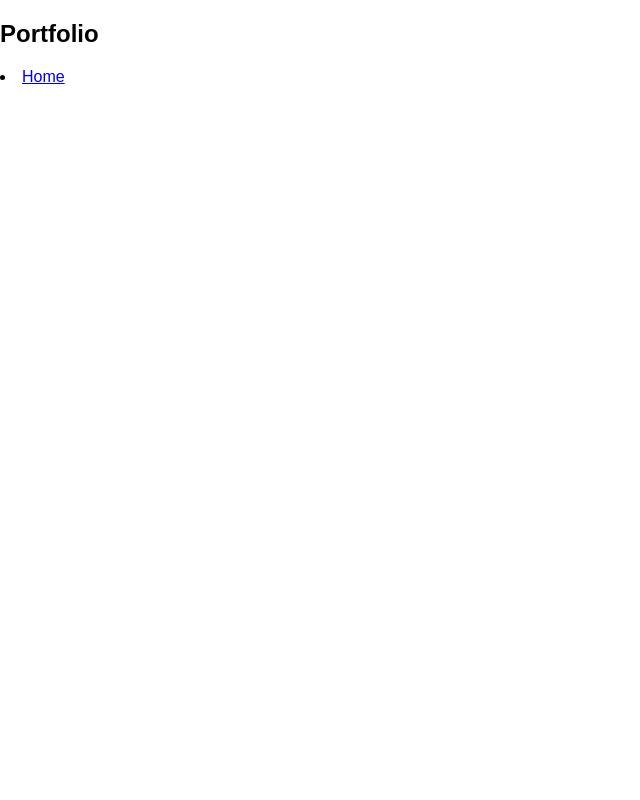
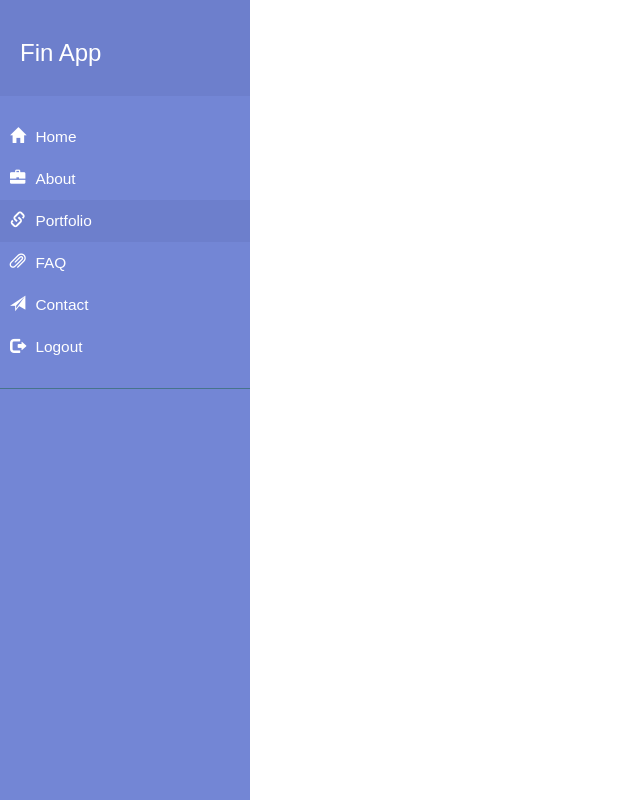
Before and after one commit to tyellu/FinApp, a React (Create React App) app in the folder FinApp/client/: page /Portfolio in a window 1280 px wide. Shown: the whole page, without its empty margins (0-640 px from the left). Built offline with nearby package versions, Linux system fonts and the light colour scheme.

Commit message:
add side menu for porfolio page

```diff
--- a/FinApp/client/package.json
+++ b/FinApp/client/package.json
@@ -7,7 +7,8 @@
     "react-dom": "^16.2.0",
     "react-router": "^4.2.0",
     "react-router-dom": "^4.2.2",
-    "react-scripts": "1.1.1"
+    "react-scripts": "1.1.1",
+    "react-sidebar": "^2.3.2"
   },
   "scripts": {
     "start": "react-scripts start",
--- a/FinApp/client/public/index.html
+++ b/FinApp/client/public/index.html
@@ -10,6 +10,7 @@
     -->
     <link rel="manifest" href="%PUBLIC_URL%/manifest.json">
     <link rel="shortcut icon" href="%PUBLIC_URL%/favicon.ico">
+    <link rel="stylesheet" href="https://maxcdn.bootstrapcdn.com/bootstrap/3.3.7/css/bootstrap.min.css">
     <!--
       Notice the use of %PUBLIC_URL% in the tags above.
       It will be replaced with the URL of the `public` folder during the build.
--- a/FinApp/client/src/Portfolio.js
+++ b/FinApp/client/src/Portfolio.js
@@ -1,15 +1,80 @@
 import React, { Component } from 'react';
 import { Link } from 'react-router-dom';
+import './sidebar.css';
 
 class Portfolio extends Component {
-   render() {
 
-      return (
-         <div>
-            <h2>Portfolio</h2>
-            <li><Link to={'/'}>Home</Link></li>
-         </div>
-      );
-   }
+  constructor(props) {
+        super(props);
+        this.state = { collapsed: true };
+    }
+
+  mouseOver() {
+      console.log('print');
+        this.setState({ collapsed: false });
+  }
+
+  mouseOut() {
+        this.setState({ collapsed: true });
+  }
+
+
+  render() {
+    return <div>
+        <div class="wrapper">
+            <nav id="sidebar" className={(this.state.collapsed ? "active " : "")}  onMouseOver={this.mouseOver.bind(this)} onMouseOut={this.mouseOut.bind(this)} >
+                <div class="sidebar-header">
+                    <h3>Fin App</h3>
+                    <strong>FA</strong>
+                </div>
+
+                <ul class="list-unstyled components">
+                    <li>
+                        <Link to={'/'}>
+                            <i class="glyphicon glyphicon-home"></i>
+                            Home
+                        </Link>
+                    </li>
+                    <li>
+                        <Link to={'/About'}>
+                            <i class="glyphicon glyphicon-briefcase"></i>
+                            About
+                        </Link>
+                    </li>
+                    <li class="active">
+                        <Link to={'/Portfolio'}>
+                            <i class="glyphicon glyphicon-link"></i>
+                            Portfolio
+                        </Link>
+                    </li>
+                    <li>
+                        <Link to={'/FAQ'}>
+                            <i class="glyphicon glyphicon-paperclip"></i>
+                            FAQ
+                        </Link>
+                    </li>
+                    <li>
+                        <Link to={'/Contact'}>
+                            <i class="glyphicon glyphicon-send"></i>
+                            Contact
+                        </Link>
+                    </li>
+                    <li>
+                        <Link to={'/Logout'}>
+                            <i class="glyphicon glyphicon-log-out"></i>
+                            Logout
+                        </Link>
+                    </li>
+                </ul>
+            </nav>
+
+            <div id="content">
+
+            </div>
+        </div>
+
+    </div>;
+  }
+
 }
 export default Portfolio;
--- /dev/null
+++ b/FinApp/client/src/sidebar.css
@@ -0,0 +1,207 @@
+a, a:hover, a:focus {
+    color: inherit;
+    text-decoration: none;
+    transition: all 0.3s;
+}
+
+/* side bar */
+.wrapper {
+    display: flex;
+    align-items: stretch;
+}
+
+#sidebar {
+    min-width: 250px;
+    max-width: 250px;
+    background: #7386D5;
+    color: #fff;
+    transition: all 0.3s;
+}
+
+#sidebar.active {
+    min-width: 80px;
+    max-width: 80px;
+    text-align: center;
+}
+
+#sidebar.active .sidebar-header h3, #sidebar.active .CTAs {
+    display: none;
+}
+
+#sidebar.active .sidebar-header strong {
+    display: block;
+}
+
+#sidebar ul li a {
+    text-align: left;
+}
+
+#sidebar.active ul li a {
+    padding: 20px 10px;
+    text-align: center;
+    font-size: 0.85em;
+}
+
+#sidebar.active ul li a i {
+    margin-right:  0;
+    display: block;
+    font-size: 1.8em;
+    margin-bottom: 5px;
+}
+
+#sidebar.active ul ul a {
+    padding: 10px !important;
+}
+
+#sidebar.active a[aria-expanded="false"]::before, #sidebar.active a[aria-expanded="true"]::before {
+    top: auto;
+    bottom: 5px;
+    right: 50%;
+    -webkit-transform: translateX(50%);
+    -ms-transform: translateX(50%);
+    transform: translateX(50%);
+}
+
+#sidebar .sidebar-header {
+    padding: 20px;
+    background: #6d7fcc;
+}
+
+#sidebar .sidebar-header strong {
+    display: none;
+    font-size: 1.8em;
+}
+
+#sidebar ul.components {
+    padding: 20px 0;
+    border-bottom: 1px solid #47748b;
+}
+
+#sidebar ul li a {
+    padding: 10px;
+    font-size: 1.1em;
+    display: block;
+}
+#sidebar ul li a:hover {
+    color: #7386D5;
+    background: #fff;
+}
+#sidebar ul li a i {
+    margin-right: 10px;
+}
+
+#sidebar ul li.active > a, a[aria-expanded="true"] {
+    color: #fff;
+    background: #6d7fcc;
+}
+
+
+a[data-toggle="collapse"] {
+    position: relative;
+}
+
+a[aria-expanded="false"]::before, a[aria-expanded="true"]::before {
+    content: '\e259';
+    display: block;
+    position: absolute;
+    right: 20px;
+    font-family: 'Glyphicons Halflings';
+    font-size: 0.6em;
+}
+a[aria-expanded="true"]::before {
+    content: '\e260';
+}
+
+
+ul ul a {
+    font-size: 0.9em !important;
+    padding-left: 30px !important;
+    background: #6d7fcc;
+}
+
+ul.CTAs {
+    padding: 20px;
+}
+
+ul.CTAs a {
+    text-align: center;
+    font-size: 0.9em !important;
+    display: block;
+    border-radius: 5px;
+    margin-bottom: 5px;
+}
+
+a.download {
+    background: #fff;
+    color: #7386D5;
+}
+
+a.article, a.article:hover {
+    background: #6d7fcc !important;
+    color: #fff !important;
+}
+
+
+
+/* body style */
+#content {
+    padding: 20px;
+    min-height: 100vh;
+    transition: all 0.3s;
+}
+
+
+/* media queries */
+@media (max-width: 768px) {
+    #sidebar {
+        min-width: 80px;
+        max-width: 80px;
+        text-align: center;
+        margin-left: -80px !important ;
+    }
+    a[aria-expanded="false"]::before, a[aria-expanded="true"]::before {
+        top: auto;
+        bottom: 5px;
+        right: 50%;
+        -webkit-transform: translateX(50%);
+        -ms-transform: translateX(50%);
+        transform: translateX(50%);
+    }
+    #sidebar.active {
+        margin-left: 0 !important;
+    }
+
+    #sidebar .sidebar-header h3, #sidebar .CTAs {
+        display: none;
+    }
+
+    #sidebar .sidebar-header strong {
+        display: block;
+    }
+
+    #sidebar ul li a {
+        padding: 20px 10px;
+    }
+
+    #sidebar ul li a span {
+        font-size: 0.85em;
+    }
+    #sidebar ul li a i {
+        margin-right:  0;
+        display: block;
+    }
+
+    #sidebar ul ul a {
+        padding: 10px !important;
+    }
+
+    #sidebar ul li a i {
+        font-size: 1.3em;
+    }
+    #sidebar {
+        margin-left: 0;
+    }
+    #sidebarCollapse span {
+        display: none;
+    }
+}
```
